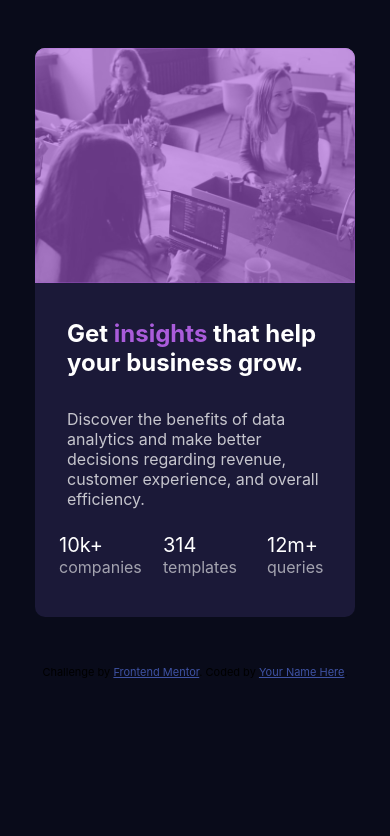
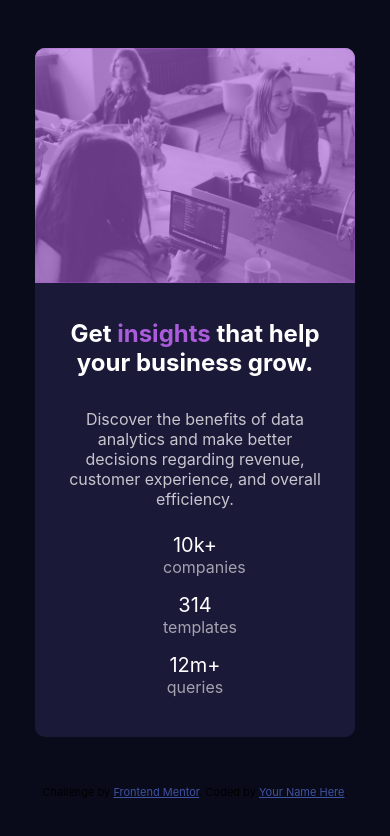
Before and after one commit to dot-ruth/Frontend-Mentor-Challenges, a plain HTML site: page stats-preview-card-component-main/index.html in a window 390 px wide. Drawn offline with Linux system fonts and the light colour scheme; a web font is replaced by a local one.

Commit message:
made some modification

```diff
--- a/stats-preview-card-component-main/_media.scss
+++ b/stats-preview-card-component-main/_media.scss
@@ -19,8 +19,18 @@
           }
         }
         .right{
-
            margin: 1rem 1rem 2rem 1rem;
+           .title{
+            text-align: center;
+           }
+           .detail{
+            text-align: center;
+           }
+           .flex-container{
+            flex-direction: column;
+            text-align: center;
+            align-items: center;
+           }
         }
     }
 }
```
Also changed, not shown: stats-preview-card-component-main/styles.css, 1 other file.
